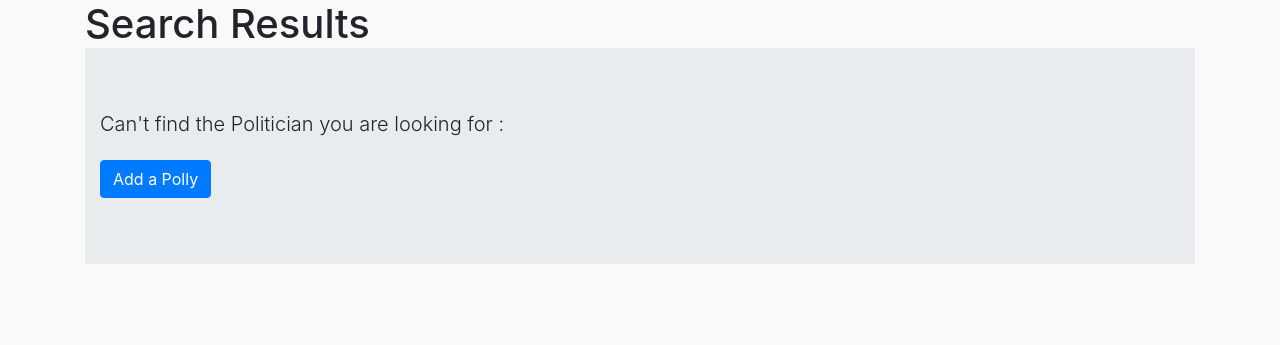
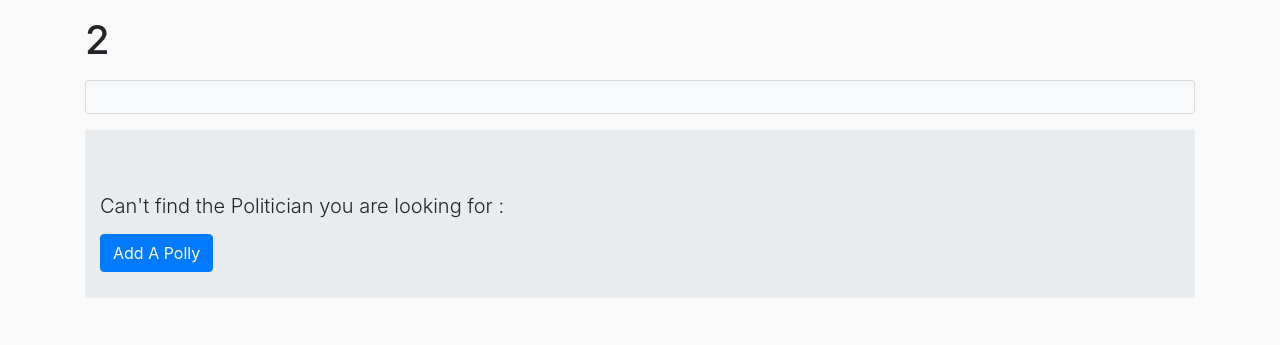
Before and after one commit to eric-sciberras/projectPolly, a Node server app: page /electorate/2 in a window 1280 px wide. Shown: the part 70-415 px from the top of the page. Run offline with Node 20, Linux system fonts and the light colour scheme; data that the repository does not hold is empty; some libraries are stand-ins or nearby versions.

Commit message:
finalised search page layout and functionality

```diff
--- a/views/search.pug
+++ b/views/search.pug
@@ -1,26 +1,29 @@
 extends layout
 
 block content
+  .py-3
+    h1=title
+      section
+          .container-auto.py-3
+            .card.bg-light.py-3
+              .row
+                each val,index in politicians
+                      .col-md-2.align-self-center.text-center.py-4
+                          if pictures[index]
+                            img.img-fluid(src=pictures[index],alt='profile image',width=115,height=115)
+                          else
+                            img.img-fluid(src="/blank-profile-picture.png",alt='profile image',width=115,height=115)
+                      .col-md-2.px-3.align-self-center.text-center.py-4
+                        .card-block.px-3
+                          h6.card-title #{politicians[index].name}
+                          h6.card-text  #{politicians[index].title}
+                          h6.card-text  #{politicians[index].politicalParty}
+                          h6.card-text #{politicians[index].electorate}
 
-  h1 Search Results
-    section
-      each val,index in politicians
-        .container-auto.py-3
-          .card.bg-light.py-3
-            .row
-              .col-md-2.align-self-center.text-center
-                img.img-fluid(src='profile.jpeg')
-              .col-md-3.px-3.align-self-center.text-center
-                .card-block.px-3
-                  h6.card-title #{politicians[index].name}
-                  h6.card-text  #{politicians[index].title}
-                  h6.card-text  #{politicians[index].politicalParty}
-                  h6.card-text #{politicians[index].electorate}
-
-              .col-md-3.px-3.align-self-center.text-center
-                .card-block.px-3
-                  a.btn.btn-primary(href='/politician/'+ politicians[index]._id) View
-    .jumbotron.jumbotron-fluid
-      .container
-        p.lead Can't find the Politician you are looking for :
-        button.btn.btn-primary(type='button', href='/add/a/politician') Add a Polly
+                      .col-md-2.px-3.align-self-center.text-center.py-4
+                        .card-block.px-3
+                          a.btn.btn-primary(href='/politician/'+ politicians[index]._id) View
+      .jumbotron.jumbotron-fluid
+        .container
+          p.lead Can't find the Politician you are looking for :
+          a.btn.btn-primary.float-left(href='/addPolitician', role='button') Add A Polly
```
